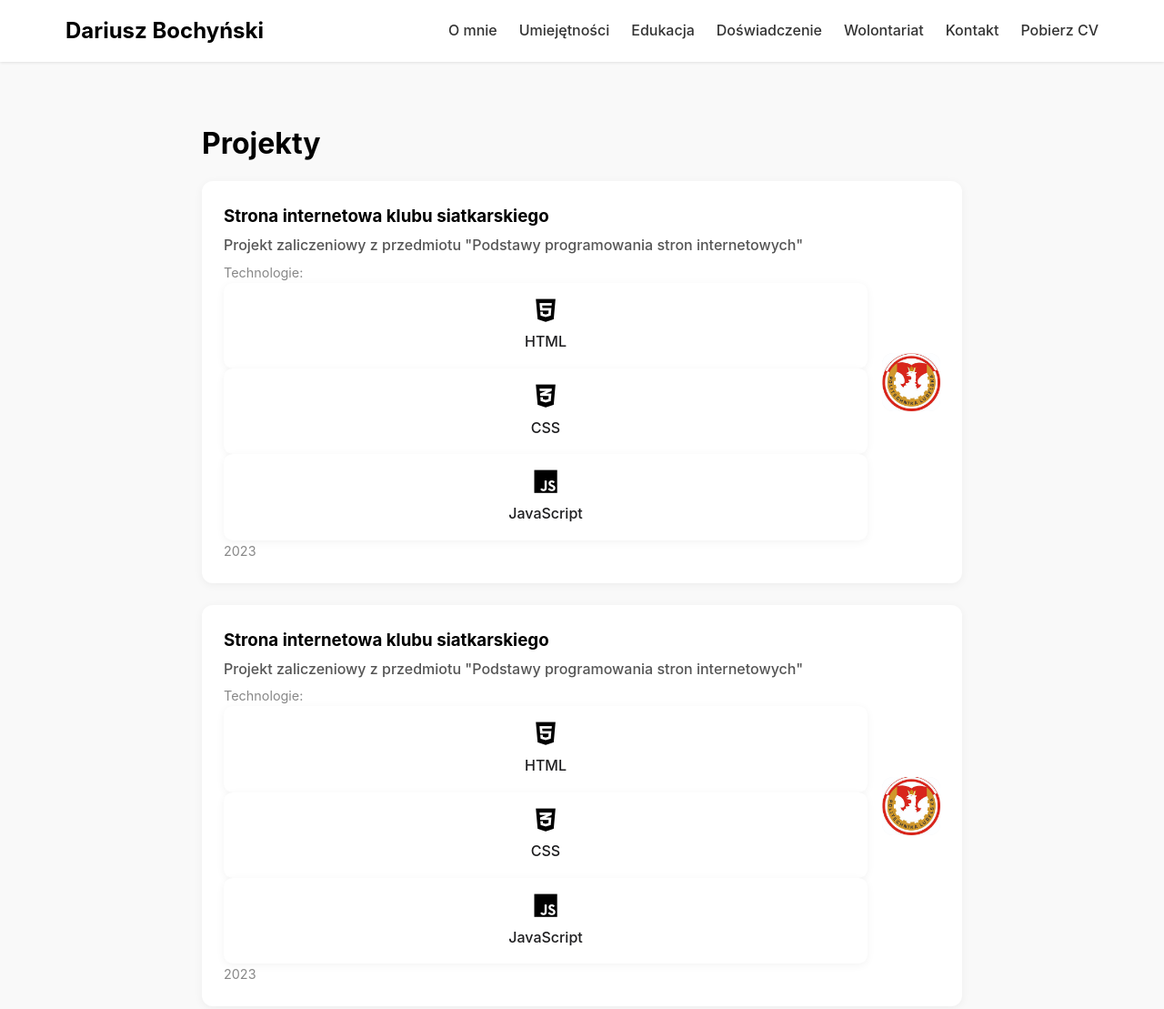
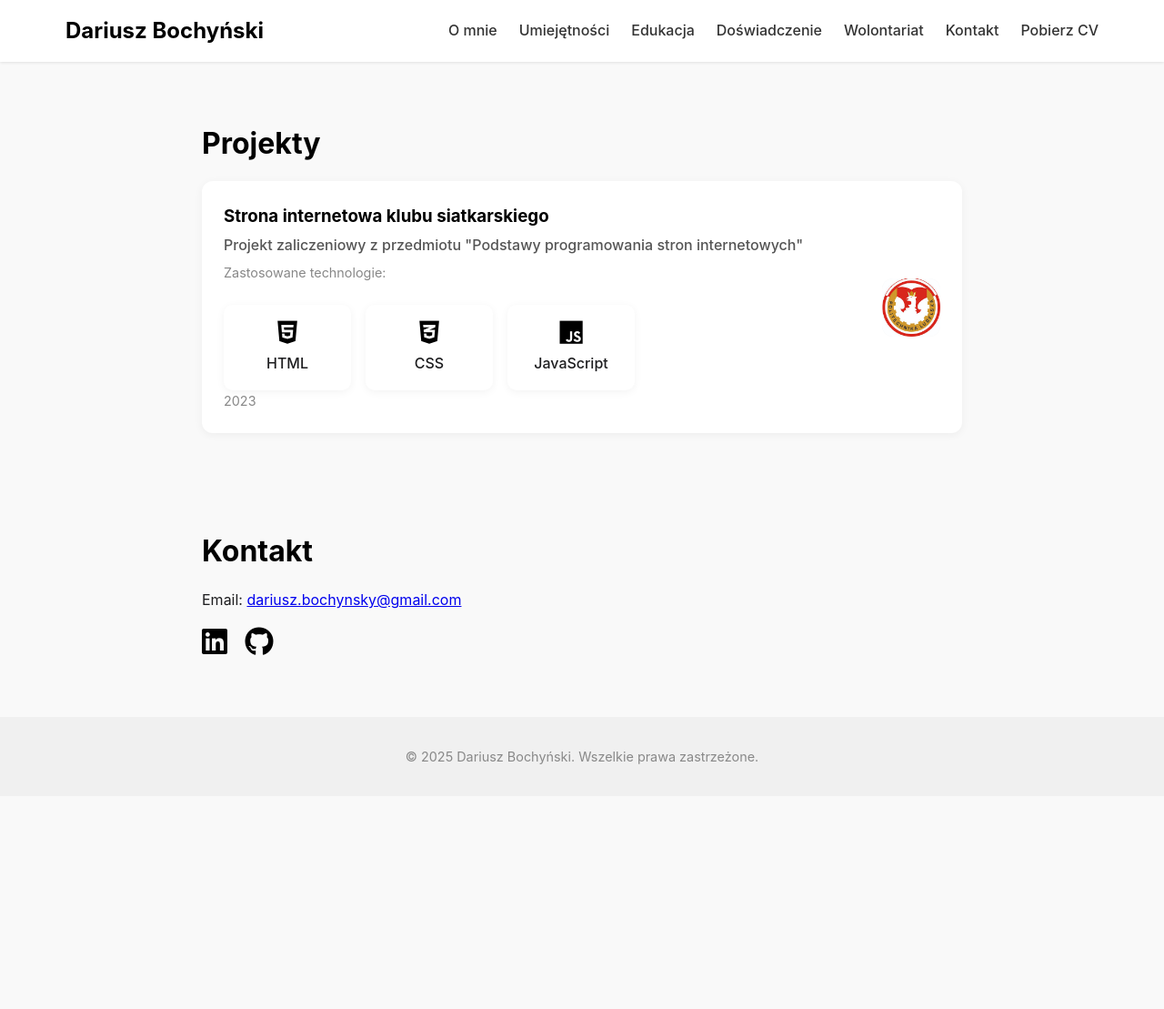
Before and after one commit to DB-23/PersonalSite, a website built with webpack: page portfolio.html in a window 1280 px wide. Shown: the top 1109 px of the page at 91% size. After the commit the page ends 875 px from the top, so only its background shows below. Built offline with nearby package versions, Linux system fonts and the light colour scheme.

Commit message:
Projects section template

```diff
--- a/css/style.css
+++ b/css/style.css
@@ -230,6 +230,12 @@ ul {
   gap: 1rem;
   margin-top: 1.5rem;
 }
+.skills-grid-p {
+  display: grid;
+  grid-template-columns: repeat(auto-fit, minmax(140px, 0fr));
+  gap: 1rem;
+  margin-top: 1.5rem;
+}
 
 .skill-item {
   background-color: var(--background-card);
--- a/portfolio.html
+++ b/portfolio.html
@@ -35,39 +35,19 @@
 <section id="education" class="section">
   <h2>Projekty</h2>
 
+
   <div class="experience-entry" onclick="toggleDetails(this)">
     <div class="entry-content">
       <div class="entry-text">
         <h3>Strona internetowa klubu siatkarskiego</h3>
         <p class="school">Projekt zaliczeniowy z przedmiotu "Podstawy programowania stron internetowych"</p>
 
-        <p class="date">Technologie:</p>
+        <p class="date">Zastosowane technologie:</p>
+        <div class="skills-grid-p">
         <div class="skill-item"><i class="fab fa-html5"></i><span>HTML</span></div>
         <div class="skill-item"><i class="fab fa-css3-alt"></i><span>CSS</span></div>
         <div class="skill-item"><i class="fab fa-js"></i><span>JavaScript</span></div>
-        <p class="date">2023</p>
-      </div>
-      <div class="entry-logo">
-        <img src="img/education/pollub.jpeg" alt="Logo Politechnika Lubelska" />
-      </div>
-    </div>
-    <div class="entry-details">
-      <ul>
-        <li>Projekt.</li>
-
-      </ul>
-    </div>
-  </div>
-  <div class="experience-entry" onclick="toggleDetails(this)">
-    <div class="entry-content">
-      <div class="entry-text">
-        <h3>Strona internetowa klubu siatkarskiego</h3>
-        <p class="school">Projekt zaliczeniowy z przedmiotu "Podstawy programowania stron internetowych"</p>
-
-        <p class="date">Technologie:</p>
-        <div class="skill-item"><i class="fab fa-html5"></i><span>HTML</span></div>
-        <div class="skill-item"><i class="fab fa-css3-alt"></i><span>CSS</span></div>
-        <div class="skill-item"><i class="fab fa-js"></i><span>JavaScript</span></div>
+        </div>
         <p class="date">2023</p>
       </div>
       <div class="entry-logo">
@@ -92,11 +72,9 @@
 
       <h4>Skład zespołu projektowego:</h4>
       <ul>
-        <li>Dariusz Bochyński – front-end, stylowanie</li>
-        <li>Anna Kowalska – projekt graficzny</li>
-        <li>Jan Nowak – JavaScript, funkcjonalności</li>
+        <li>Dariusz Bochyński</li>
       </ul>
-
+      <br>
       <h4>Repozytorium GitHub:</h4>
       <a href="https://github.com/DB-23/volleyball-site" target="_blank">
         <i class="fab fa-github fa-2x"></i>
```
